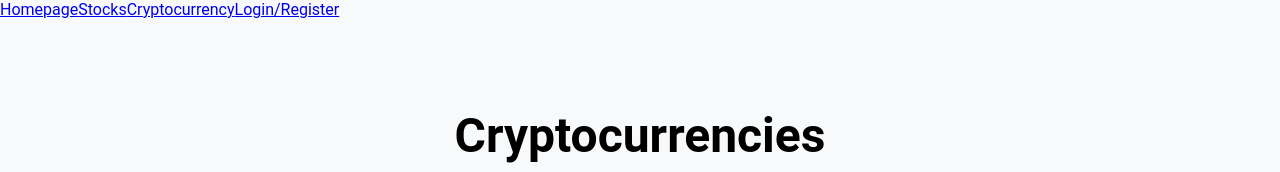
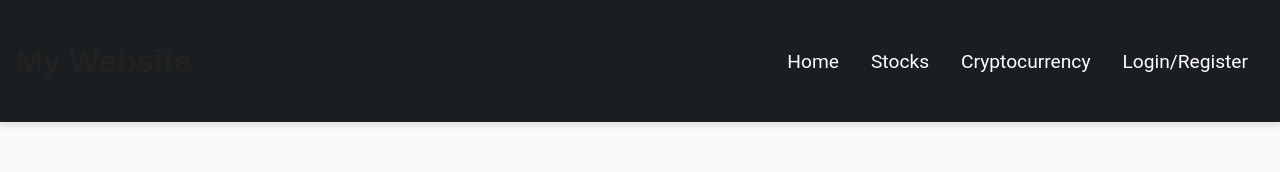
Before and after one commit to MaxDickinson1/StocksApp, a React (Create React App) app in the folder stock-crypto-app/: page /cryptocurrency in a window 1280 px wide. Shown: the top 172 px of the page. Built offline with nearby package versions, Linux system fonts and the light colour scheme; no server answers.

Commit message:
navbar css, new stock api

```diff
--- a/stock-crypto-app/src/components/CoinDetails.js
+++ b/stock-crypto-app/src/components/CoinDetails.js
@@ -1,6 +1,6 @@
 import React from 'react';
 import { useHistory, useParams } from 'react-router-dom';
-import './CoinDetails.css';
+import './Cryptocurrency.css';
 
 const CoinDetails = ({ cryptocurrencies }) => {
   const { id } = useParams();
--- a/stock-crypto-app/src/components/Cryptocurrency.css
+++ b/stock-crypto-app/src/components/Cryptocurrency.css
@@ -134,3 +134,53 @@
   font-size: 16px;
   font-weight: bold;
 }
+
+
+
+
+
+
+/* navbar */
+
+.navbar {
+    display: flex;
+    justify-content: space-between;
+    align-items: center;
+    padding: 1rem;
+    background-color: #fff;
+    box-shadow: 0 0 10px rgba(0, 0, 0, 0.1);
+  }
+
+  .logo-container {
+    display: flex;
+    align-items: center;
+  }
+
+  .logo-container h1 {
+    font-family: 'Montserrat', sans-serif;
+    font-size: 2rem;
+    color: #222;
+  }
+
+  .nav-links {
+    display: flex;
+    list-style: none;
+    margin: 0;
+    padding: 0;
+  }
+
+  .nav-links li {
+    margin: 0 1rem;
+  }
+
+  .nav-links li a {
+    font-family: 'Roboto', sans-serif;
+    font-size: 1.2rem;
+    color: white;
+    text-decoration: none;
+    transition: color 0.2s;
+  }
+
+  .nav-links li a:hover {
+    color: #007bff;
+  }
--- a/stock-crypto-app/src/components/Navbar.js
+++ b/stock-crypto-app/src/components/Navbar.js
@@ -1,13 +1,28 @@
 import React from 'react';
 import { Link } from 'react-router-dom';
+import './Cryptocurrency.css';
+
 
 const Navbar = () => {
   return (
-    <nav>
-      <Link to="/">Homepage</Link>
-      <Link to="/stocks">Stocks</Link>
-      <Link to="/cryptocurrency">Cryptocurrency</Link>
-      <Link to="/auth">Login/Register</Link>
+    <nav className="navbar">
+      <div className="logo-container">
+        <h1>My Website</h1>
+      </div>
+      <ul className="nav-links">
+        <li>
+          <Link to="/">Home</Link>
+        </li>
+        <li>
+          <Link to="/stocks">Stocks</Link>
+        </li>
+        <li>
+          <Link to="/cryptocurrency">Cryptocurrency</Link>
+        </li>
+        <li>
+          <Link to="/auth">Login/Register</Link>
+        </li>
+      </ul>
     </nav>
   );
 };
--- a/stock-crypto-app/src/components/Stocks.js
+++ b/stock-crypto-app/src/components/Stocks.js
@@ -1,34 +1,44 @@
 import React, { useState, useEffect } from 'react';
 import axios from 'axios';
 
-const Stocks = () => {
-  const [stocks, setStocks] = useState([]);
+const StockPrices = () => {
+  const [stockPrices, setStockPrices] = useState([]);
 
   useEffect(() => {
-    const fetchStocks = async () => {
+    const fetchStockPrices = async () => {
       const options = {
         method: 'GET',
-        url: 'https://financialmodelingprep.com/api/v3/stock/list',
+        url: 'https://eod-historical-data.p.rapidapi.com/intraday/AAPL.US',
+        params: {
+          interval: '1h',
+          fmt: 'json',
+          from: '1564752900',
+          to: '1564753200'
+        },
+        headers: {
+          'X-RapidAPI-Key': 'a36a60d052msh67fceb7ce73b8eap167b3ajsn75d5c133f825',
+          'X-RapidAPI-Host': 'eod-historical-data.p.rapidapi.com'
+        }
       };
 
       try {
         const response = await axios.request(options);
-        setStocks(response.data.symbolsList);
+        setStockPrices(response.data);
       } catch (error) {
         console.error(error);
       }
     };
 
-    fetchStocks();
+    fetchStockPrices();
   }, []);
 
   return (
-    <div style={{ height: '400px', overflowY: 'scroll' }}>
-      <h1>Stocks</h1>
+    <div>
+      <h1>Stock Prices</h1>
       <ul>
-        {stocks && stocks.map((stock) => (
-          <li key={stock.symbol}>
-            {stock.name} ({stock.symbol})
+        {stockPrices && stockPrices.map((price) => (
+          <li key={price.date}>
+            Date: {price.date}, Open: {price.open}, High: {price.high}, Low: {price.low}, Close: {price.close}, Volume: {price.volume}
           </li>
         ))}
       </ul>
@@ -36,4 +46,4 @@ const Stocks = () => {
   );
 };
 
-export default Stocks;
+export default StockPrices;
```
